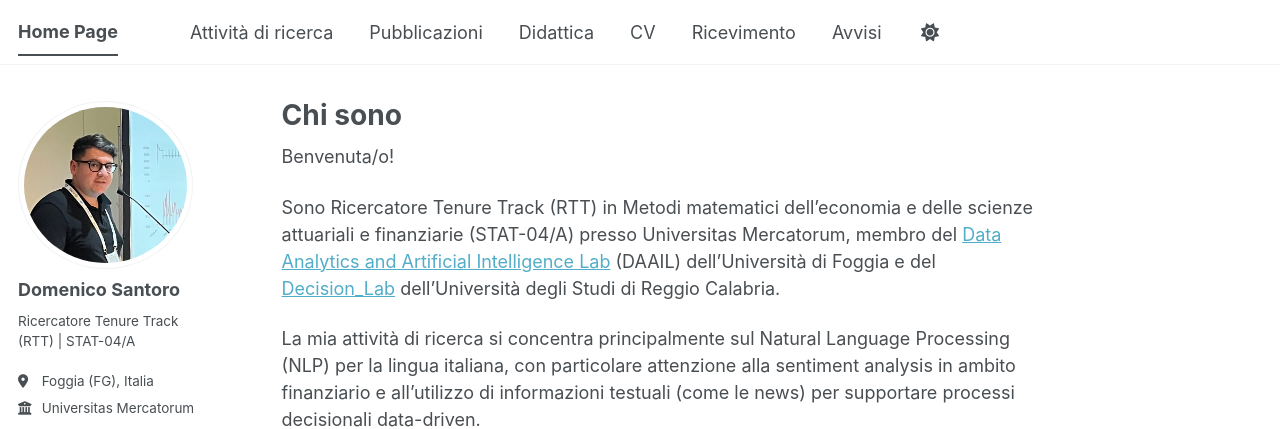
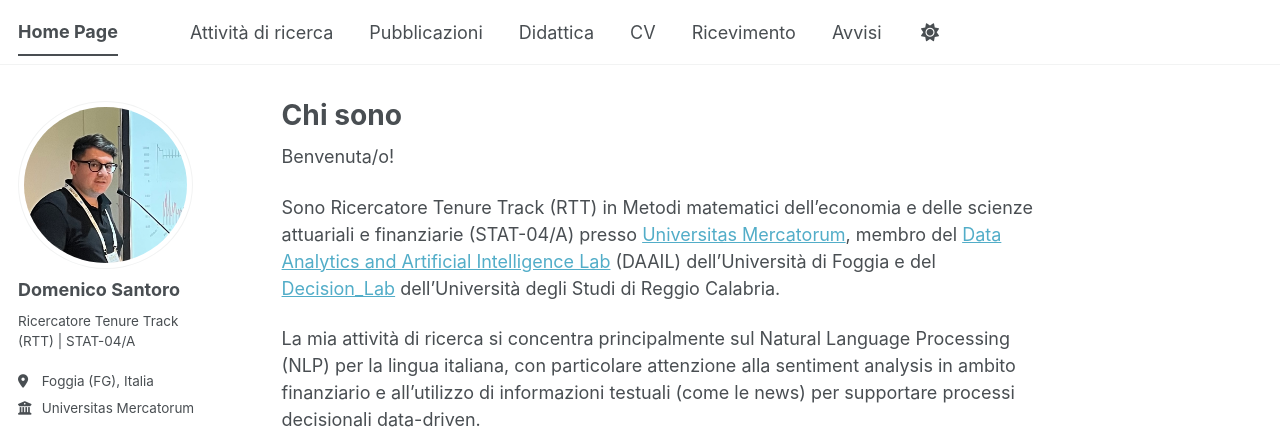
Before and after one commit to mimmoexe/mimmoexe.github.io, a Jekyll site: the page built from _pages/about.md, in a window 1280 px wide. Shown: the top 429 px of the page. Built offline with Jekyll 4.4.1, drawn with Linux system fonts in a browser that asks for light colours; some web fonts are replaced; a script bundle is joined from its source files by our own code; library files that are not in the unit come from our copies; part of the change alters nothing that is shown.

```diff
--- a/_pages/about.md
+++ b/_pages/about.md
@@ -9,7 +9,7 @@ redirect_from:
 
 Benvenuta/o!
 
-Sono Ricercatore Tenure Track (RTT) in Metodi matematici dell'economia e delle scienze attuariali e finanziarie (STAT-04/A) presso Universitas Mercatorum, membro del [Data Analytics and Artificial Intelligence Lab](https://www.economia.unifg.it/it/ricerca/strutture-di-ricerca/data-analytics-and-artificial-intelligence-lab) (DAAIL) dell’Università di Foggia e del [Decision_Lab](https://www.decisionslab.eu/) dell’Università degli Studi di Reggio Calabria.
+Sono Ricercatore Tenure Track (RTT) in Metodi matematici dell'economia e delle scienze attuariali e finanziarie (STAT-04/A) presso [Universitas Mercatorum](https://www.unimercatorum.it/docenti/domenico-santoro), membro del [Data Analytics and Artificial Intelligence Lab](https://www.economia.unifg.it/it/ricerca/strutture-di-ricerca/data-analytics-and-artificial-intelligence-lab) (DAAIL) dell’Università di Foggia e del [Decision_Lab](https://www.decisionslab.eu/) dell’Università degli Studi di Reggio Calabria.
 
 La mia attività di ricerca si concentra principalmente sul Natural Language Processing (NLP) per la lingua italiana, con particolare attenzione alla sentiment analysis in ambito finanziario e all’utilizzo di informazioni testuali (come le news) per supportare processi decisionali data-driven.
 
```
